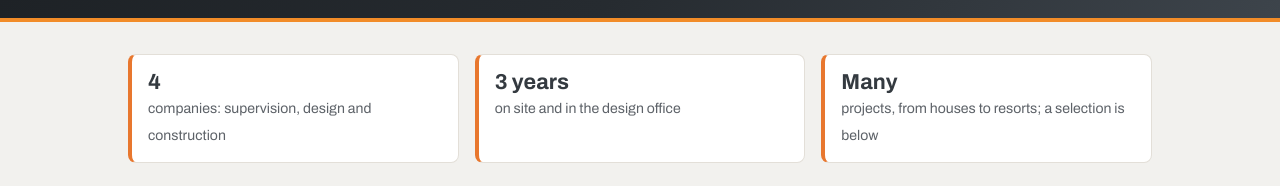
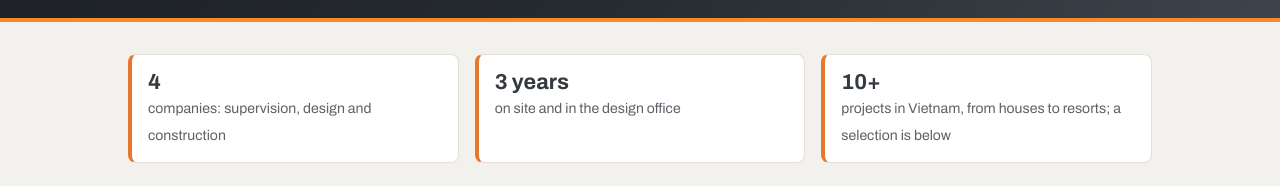
Before and after one commit to conslmhoang/conslmhoang.github.io, a plain HTML site: page projects.html in a window 1280 px wide. Shown: the part 187-373 px from the top of the page. Drawn offline with Linux system fonts and the light colour scheme.

Commit message:
CV: Golden Base, 10/2025 - 08/2026, TOEIC 690 (05/2026); Projects: 10+ projects
Co-Authored-By: Claude Opus 5.5 <noreply@anthropic.com>

```diff
--- a/projects.html
+++ b/projects.html
@@ -37,7 +37,7 @@
   <div class="facts proj-facts">
     <div class="fact"><b>4</b><span>companies: supervision, design and construction</span></div>
     <div class="fact"><b>3 years</b><span>on site and in the design office</span></div>
-    <div class="fact"><b>Many</b><span>projects, from houses to resorts; a selection is below</span></div>
+    <div class="fact"><b>10+</b><span>projects in Vietnam, from houses to resorts; a selection is below</span></div>
   </div>
 
   <div class="card">
```
Also changed, not shown: 1 other file.
